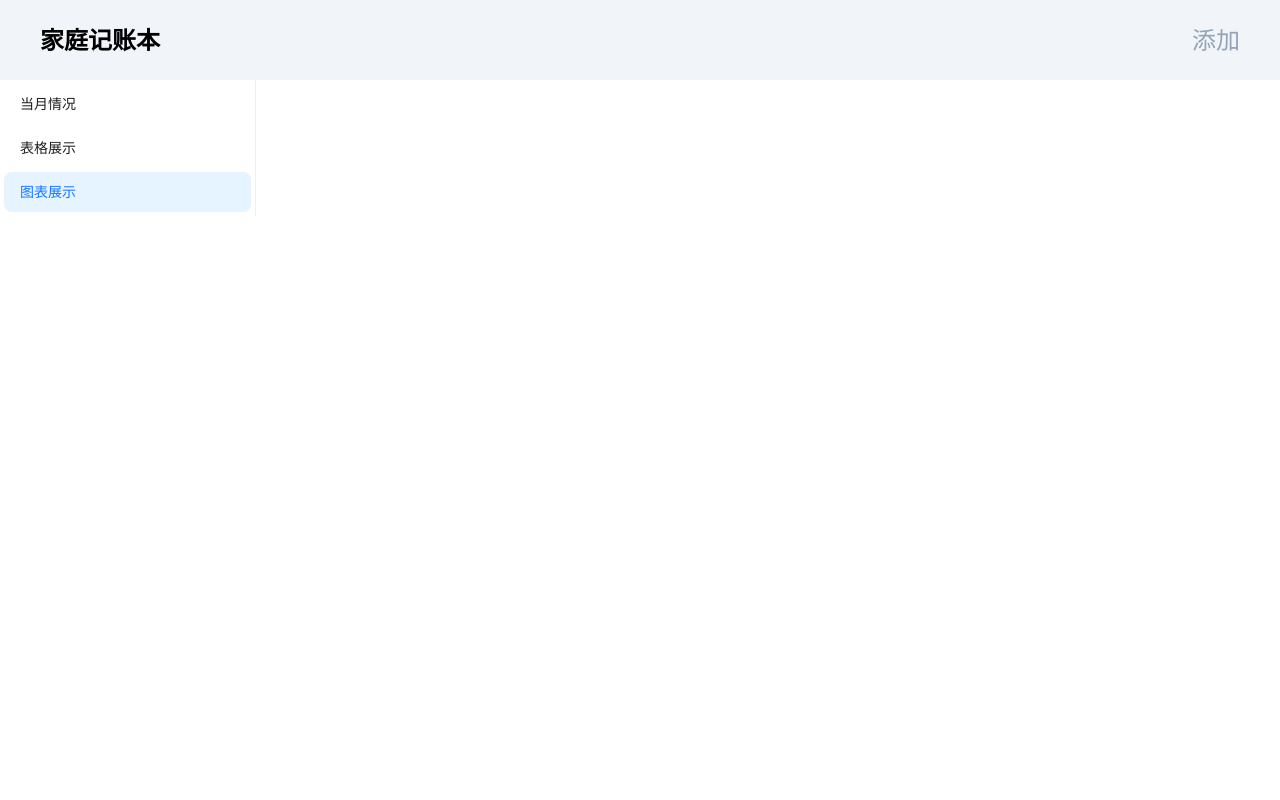
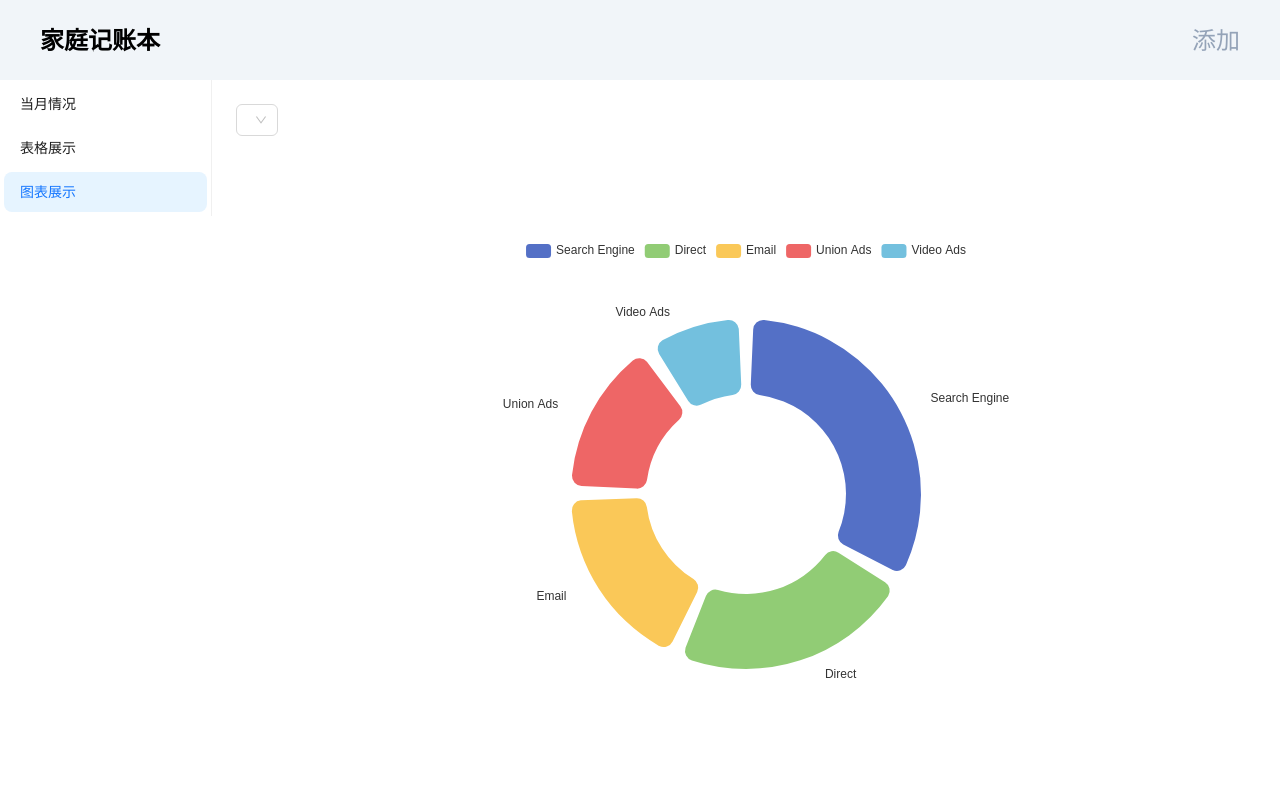
Before and after one commit to Judy-Milkyway/Household-ledger, a Next.js app: page /home in a window 1280 px wide. Both pictures are taken after a click on the item "图表展示". Shown: the top 800 px of the page. Built offline with nearby package versions, Linux system fonts and the light colour scheme.

Commit message:
添加 graph 组件

```diff
--- /dev/null
+++ b/components/Graph.tsx
@@ -0,0 +1,62 @@
+import { Select } from "antd";
+import ReactECharts from "echarts-for-react";
+
+export default function Graph() {
+  const options = {
+    tooltip: {
+      trigger: "item",
+    },
+    legend: {
+      top: "0",
+      left: "center",
+      padding:0
+    },
+    series: [
+      {
+        name: "Access From",
+        type: "pie",
+        radius: ["40%", "70%"],
+        avoidLabelOverlap: false,
+        padAngle: 5,
+        itemStyle: {
+          borderRadius: 10,
+        },
+        // label: {
+        //   show: false,
+        //   position: "center",
+        // },
+        emphasis: {
+          label: {
+            show: true,
+            fontSize: 30,
+            fontWeight: "bold",
+          },
+        },
+        labelLine: {
+          show: false,
+        },
+        data: [
+          { value: 1048, name: "Search Engine" },
+          { value: 735, name: "Direct" },
+          { value: 580, name: "Email" },
+          { value: 484, name: "Union Ads" },
+          { value: 300, name: "Video Ads" },
+        ],
+      },
+    ],
+  };
+
+  return (
+    <div className="p-6 w-full">
+      <div className="h-[120px]">
+        <Select />
+      </div>
+      <div className="mt-[20px]">
+        <ReactECharts
+          option={options}
+          style={{ height: "500px", width: "100%" }}
+        />
+      </div>
+    </div>
+  );
+}
--- a/pages/home/index.tsx
+++ b/pages/home/index.tsx
@@ -19,6 +19,7 @@ import { MenuItemType } from "antd/es/menu/interface";
 import dynamic from "next/dynamic";
 import General from "@/components/General";
 import { DataType, data } from "@/mock/data";
+import Graph from "@/components/Graph";
 
 dayjs.extend(isoWeek);
 const inter = Inter({ subsets: ["latin"] });
@@ -253,6 +254,11 @@ export default function Home() {
             />
           </div>
         )}
+        {
+          showType === '3' && (
+            <Graph />
+          )
+        }
       </div>
 
       <Drawer
```
